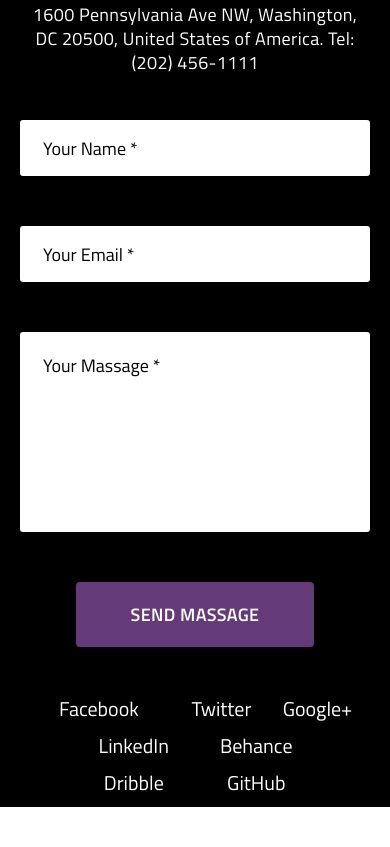
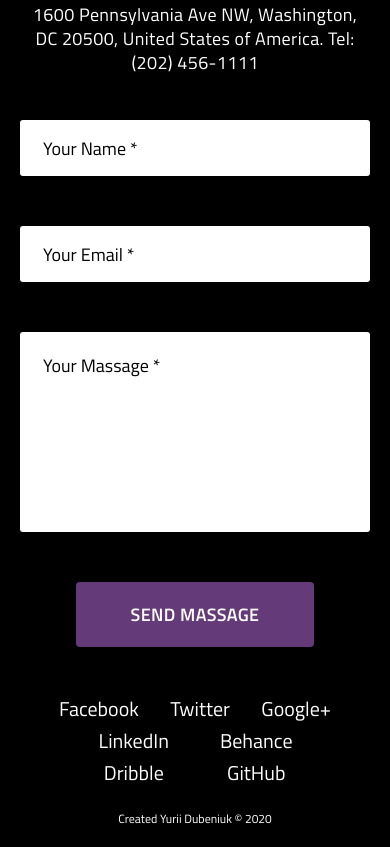
Before and after one commit to ternprojects/landing_vintik, a website: page src/index.html in a window 390 px wide. Shown: the part 2406-3253 px from the top of the page. Before the commit the page ends 3213 px from the top, so only its background shows below. Drawn offline with nearby package versions, Linux system fonts and the light colour scheme; files that its build step writes are made by us from their sources; files whose address does not match are found by name.

Commit message:
Change adaptive for Footer Section + author-text

```diff
--- a/src/html/footer.html
+++ b/src/html/footer.html
@@ -1,15 +1,16 @@
 <footer class="footer">
   <div class="container">
     <nav class="footer_social">
-      <ul>
-        <li><a href="#">Facebook</a></li>
-        <li><a href="#">Twitter</a></li>
-        <li><a href="#">Google+</a></li>
-        <li><a href="#">LinkedIn</a></li>
-        <li><a href="#">Behance</a></li>
-        <li><a href="#">Dribble</a></li>
-        <li><a href="#">GitHub</a></li>
+      <ul class="_anim-items _anim-no-hide">
+        <li><a href="#" target="_blank" title="Facebook">Facebook</a></li>
+        <li><a href="#" target="_blank" title="Twitter">Twitter</a></li>
+        <li><a href="#" target="_blank" title="Google">Google+</a></li>
+        <li><a href="#" target="_blank" title="LinkedIn">LinkedIn</a></li>
+        <li><a href="#" target="_blank" title="Behance">Behance</a></li>
+        <li><a href="#" target="_blank" title="Dribble">Dribble</a></li>
+        <li><a href="#" target="_blank" title="GitHub">GitHub</a></li>
       </ul>
     </nav>
+    <p class="author"><a href="https://ternprojects.github.io" title="" target="_blank">Created Yurii Dubeniuk &copy 2020</a></p>
   </div>
 </footer>
--- a/src/sass/helpers/animation.scss
+++ b/src/sass/helpers/animation.scss
@@ -90,3 +90,14 @@ section.contact .text._active {
 }
 //////////////////////////////////////////////
 //FOOTER
+footer.footer nav ul {
+  transform: translate(0px, 50%);
+  opacity: 0;
+  transition: all .8s ease .0s;
+}
+
+footer.footer nav ul._active {
+  transform: translate(0px, 0px);
+  opacity: 1;
+  transition: all .8s ease .12s;
+}
--- a/src/sass/sections/adaptive/footer_adaptive.scss
+++ b/src/sass/sections/adaptive/footer_adaptive.scss
@@ -1,6 +1,7 @@
 footer.footer {
    @media (min-width: 320px) and (max-width: 650px) {
     background: #000;
+    min-height: 150px;
    }
 }
 
@@ -25,8 +26,15 @@ footer.footer .footer_social li {
   }
 }
 
-footer.footer .footer_social li:not(:nth-child(-3n+3)) {
+footer.footer .footer_social li:not(:nth-child(-2n+3)) {
   @media (min-width: 320px) and (max-width: 650px) {
     width: 35%;
   }
 }
+
+footer.footer .author {
+  @media (min-width: 320px) and (max-width: 650px) {
+    @include font($fs: 12px);
+    margin-top: 20px;
+  }
+}
--- a/src/sass/sections/footer.scss
+++ b/src/sass/sections/footer.scss
@@ -2,22 +2,33 @@ footer.footer {
   background: #344b8e;
 }
 
-footer.footer a:hover {
+footer.footer a:hover,
+footer.footer a:focus {
   color: #30bae7
 }
 
 //items
-.footer_social {
+footer.footer .footer_social {
   @include font($fs: 24px, $fw: 600, $ls: 0.02em);
 }
 
-.footer_social ul {
-  min-height: 110px;
+footer.footer .footer_social ul {
+  min-height: 95px;
   display: flex;
   justify-content: space-around;
   align-items: center;
 }
 
-.footer_social a {
+footer.footer .footer_social a {
   color: #fff;
 }
+
+footer.footer .author {
+  @include font($fs: 14px);
+  text-align: center;
+  padding-bottom: 15px;
+}
+
+footer.footer .author a {
+  color: #fff;
+}
```
